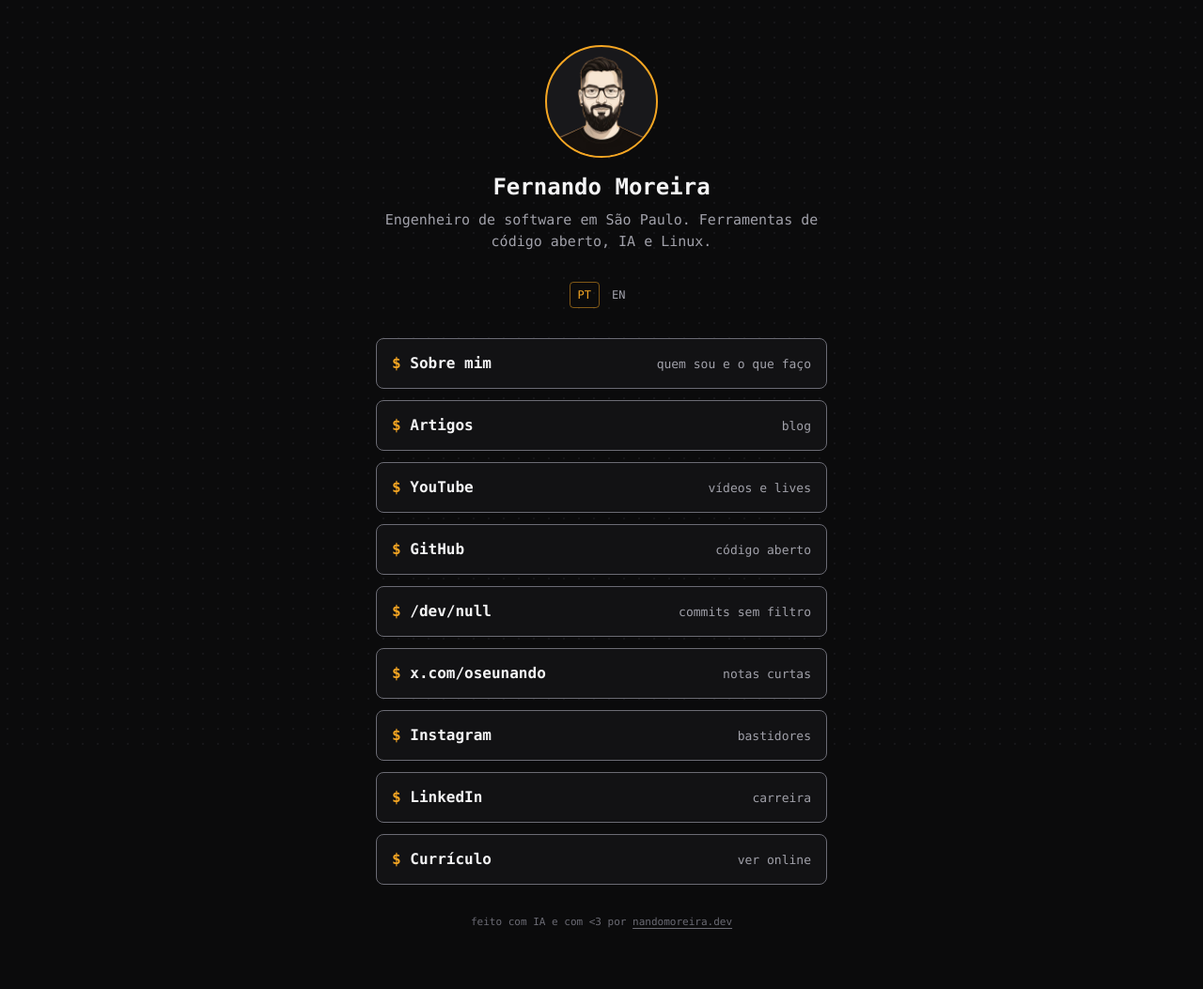
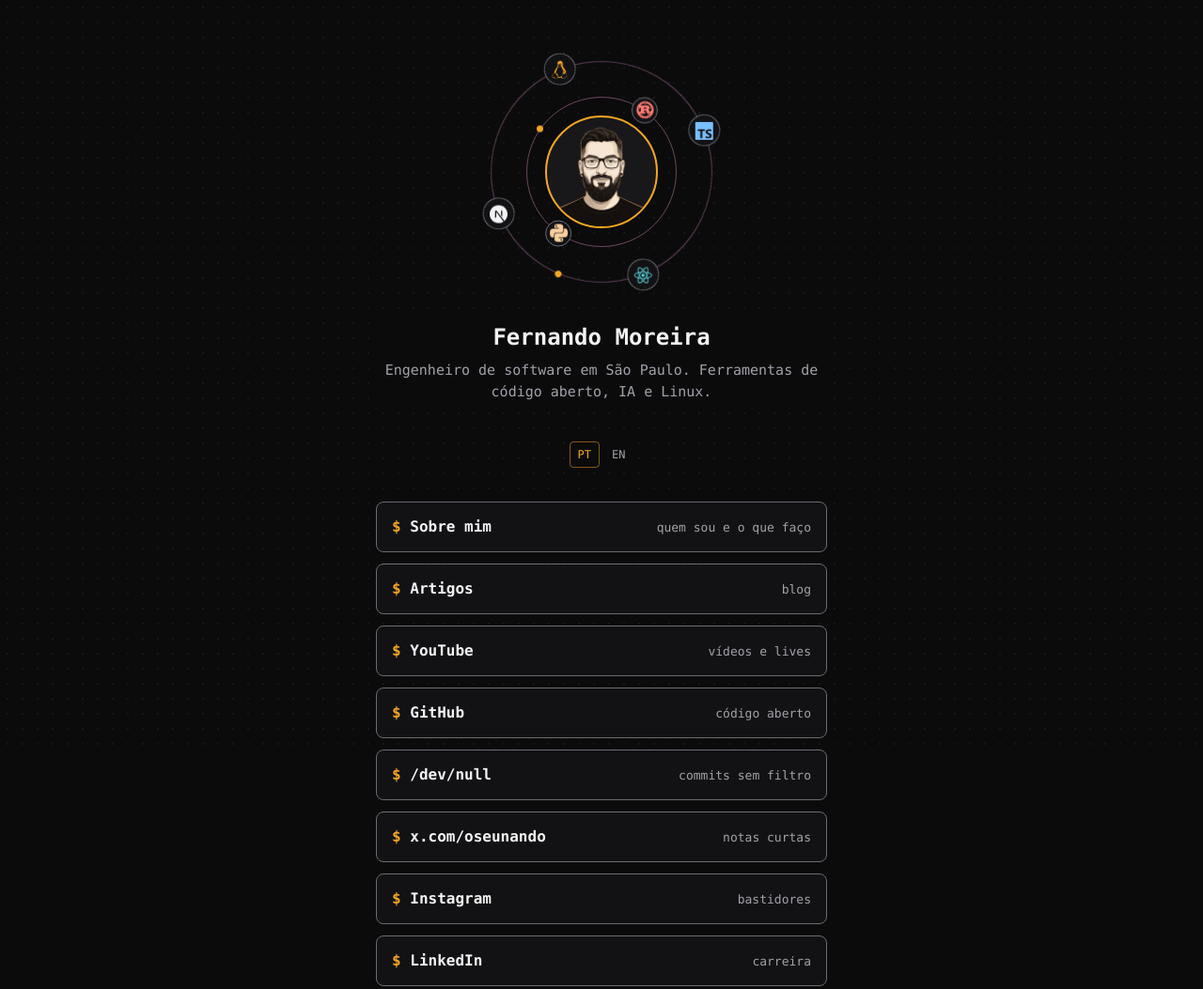
Before and after one commit to nandomoreirame/links, a website: page index.html in a window 1280 px wide. Shown: the top 1053 px of the page at 94% size. Before the commit the page ends 1023 px from the top, so only its background shows below. Drawn offline with Linux system fonts and the light colour scheme.

Commit message:
✨ feat(profile): add stack orbits and protect text contrast

```diff
--- a/index.html
+++ b/index.html
@@ -20,18 +20,34 @@
   <link rel="icon" href="favicon-32.png" type="image/png" sizes="32x32">
   <link rel="icon" href="favicon-16.png" type="image/png" sizes="16x16">
   <link rel="apple-touch-icon" href="apple-touch-icon.png">
-  <link rel="stylesheet" href="style.css?v=0.1.12">
+  <link rel="stylesheet" href="style.css?v=0.1.15">
 </head>
 <body data-pointer-field>
   <main>
     <header class="profile">
+      <div class="portrait-orbit">
         <picture>
           <source srcset="assets/fernando-moreira-v3-480.avif" type="image/avif">
           <source srcset="assets/fernando-moreira-v3-480.webp" type="image/webp">
           <img class="avatar" src="assets/fernando-moreira-v3-960.png" width="120" height="120" alt="Retrato de Fernando Moreira">
         </picture>
+        <div class="stack-orbit stack-orbit-outer" aria-hidden="true">
+          <span class="stack-orbit-icon"><img src="assets/stack/typescript.svg" width="19" height="19" alt=""></span>
+          <span class="stack-orbit-icon"><img src="assets/stack/react.svg" width="19" height="19" alt=""></span>
+          <span class="stack-orbit-icon"><img src="assets/stack/nextdotjs.svg" width="19" height="19" alt=""></span>
+          <span class="stack-orbit-icon"><img src="assets/stack/linux.svg" width="19" height="19" alt=""></span>
+          <span class="stack-orbit-marker"></span>
+        </div>
+        <div class="stack-orbit stack-orbit-inner" aria-hidden="true">
+          <span class="stack-orbit-icon"><img src="assets/stack/python.svg" width="19" height="19" alt=""></span>
+          <span class="stack-orbit-icon"><img src="assets/stack/rust.svg" width="19" height="19" alt=""></span>
+          <span class="stack-orbit-marker"></span>
+        </div>
+      </div>
+      <div class="profile-copy">
         <h1>Fernando Moreira</h1>
         <p class="bio">Engenheiro de software em São Paulo. Ferramentas de código aberto, IA e Linux.</p>
+      </div>
     </header>
 
     <nav class="lang" aria-label="Idioma">
--- a/style.css
+++ b/style.css
@@ -75,22 +75,105 @@ main {
   padding-block: 48px 32px;
 }
 
-.lang { display: flex; justify-content: center; gap: 4px; margin-bottom: 32px; font-size: 0.75rem; }
+.profile-copy,
+.lang,
+footer {
+  background: var(--background);
+  border-radius: 8px;
+}
+
+.lang { display: flex; width: fit-content; gap: 4px; margin: 0 auto 32px; padding: 4px; font-size: 0.75rem; }
 .lang a { padding: 4px 8px; border: 1px solid transparent; border-radius: 4px; color: var(--muted); text-decoration: none; }
 .lang a:hover { color: var(--foreground); }
 .lang a[aria-current="page"] { color: var(--primary); border-color: color-mix(in oklch, var(--primary) 50%, transparent); }
 
 .profile { text-align: center; margin-bottom: 32px; }
 
+.profile-copy { width: fit-content; margin-inline: auto; padding: 6px 8px; }
+
+.portrait-orbit {
+  position: relative;
+  display: grid;
+  place-items: center;
+  width: 270px;
+  aspect-ratio: 1;
+  margin: 0 auto 20px;
+}
+
 .avatar {
   display: block;
-  margin: 0 auto 16px;
   width: 120px;
   height: 120px;
   border-radius: 50%;
   object-fit: cover;
   border: 2px solid var(--primary);
   background: var(--elevated);
+}
+
+.stack-orbit {
+  position: absolute;
+  top: 50%;
+  left: 50%;
+  width: calc(2 * var(--orbit-radius));
+  aspect-ratio: 1;
+  translate: -50% -50%;
+  border: 1px solid color-mix(in oklch, var(--primary) 36%, var(--hairline));
+  border-radius: 50%;
+  pointer-events: none;
+}
+
+.stack-orbit-outer {
+  --orbit-radius: 118px;
+  --orbit-duration: 34s;
+  --orbit-direction: normal;
+  --icon-direction: reverse;
+  --badge-size: 34px;
+}
+
+.stack-orbit-inner {
+  --orbit-radius: 80px;
+  --orbit-duration: 20s;
+  --orbit-direction: reverse;
+  --icon-direction: normal;
+  --badge-size: 28px;
+}
+
+.stack-orbit-icon,
+.stack-orbit-marker {
+  position: absolute;
+  top: 50%;
+  left: 50%;
+  translate: -50% -50%;
+  transform: rotate(var(--angle)) translateX(var(--orbit-radius)) rotate(calc(-1 * var(--angle)));
+  border-radius: 50%;
+}
+
+.stack-orbit-icon {
+  display: grid;
+  place-items: center;
+  width: var(--badge-size);
+  aspect-ratio: 1;
+  border: 1px solid var(--border);
+  background: var(--surface);
+}
+
+.stack-orbit-marker {
+  width: 7px;
+  aspect-ratio: 1;
+  background: var(--primary);
+}
+
+.stack-orbit-outer .stack-orbit-icon:nth-child(1) { --angle: -75deg; }
+.stack-orbit-outer .stack-orbit-icon:nth-child(2) { --angle: 15deg; }
+.stack-orbit-outer .stack-orbit-icon:nth-child(3) { --angle: 105deg; }
+.stack-orbit-outer .stack-orbit-icon:nth-child(4) { --angle: 195deg; }
+.stack-orbit-outer .stack-orbit-marker { --angle: 60deg; }
+.stack-orbit-inner .stack-orbit-icon:nth-child(1) { --angle: -145deg; }
+.stack-orbit-inner .stack-orbit-icon:nth-child(2) { --angle: 35deg; }
+.stack-orbit-inner .stack-orbit-marker { --angle: -55deg; }
+
+@keyframes stack-orbit-turn {
+  to { rotate: 1turn; }
 }
 
 h1 { margin: 0 0 8px; font-size: 1.5rem; line-height: 1.3; }
@@ -123,9 +206,9 @@ ul { list-style: none; margin: 0; padding: 0; display: grid; gap: 12px; }
 
 :focus-visible { outline: 2px solid var(--primary); outline-offset: 3px; }
 
-footer { margin-top: 32px; text-align: center; font-size: 0.6875rem; color: var(--border); }
-footer a { color: var(--border); text-underline-offset: 3px; }
-footer a:hover { color: var(--muted); }
+footer { width: fit-content; margin: 32px auto 0; padding: 4px 8px; text-align: center; font-size: 0.6875rem; color: var(--muted); }
+footer a { color: inherit; text-underline-offset: 3px; }
+footer a:hover { color: var(--foreground); }
 
 @media (prefers-reduced-motion: no-preference) {
   .label { transition: transform 250ms cubic-bezier(0, 0, 0.2, 1); }
@@ -136,6 +219,8 @@ footer a:hover { color: var(--muted); }
     transition: opacity 250ms cubic-bezier(0, 0, 0.2, 1), --gx 250ms cubic-bezier(0, 0, 0.2, 1), --gy 250ms cubic-bezier(0, 0, 0.2, 1);
   }
   [data-snap] > .pointer-code { transition: opacity 250ms cubic-bezier(0, 0, 0.2, 1); }
+  .stack-orbit { animation: stack-orbit-turn var(--orbit-duration) linear infinite var(--orbit-direction); }
+  .stack-orbit-icon img { animation: stack-orbit-turn var(--orbit-duration) linear infinite var(--icon-direction); }
 }
 
 @media (prefers-reduced-motion: reduce) {
```
Also changed, not shown: en/index.html (+17 -1 lines), assets/stack/linux.svg (added), assets/stack/nextdotjs.svg (added), assets/stack/python.svg (added), assets/stack/react.svg (added), assets/stack/rust.svg (added), assets/stack/typescript.svg (added). Lines whose indentation alone changed are shown as unchanged.
